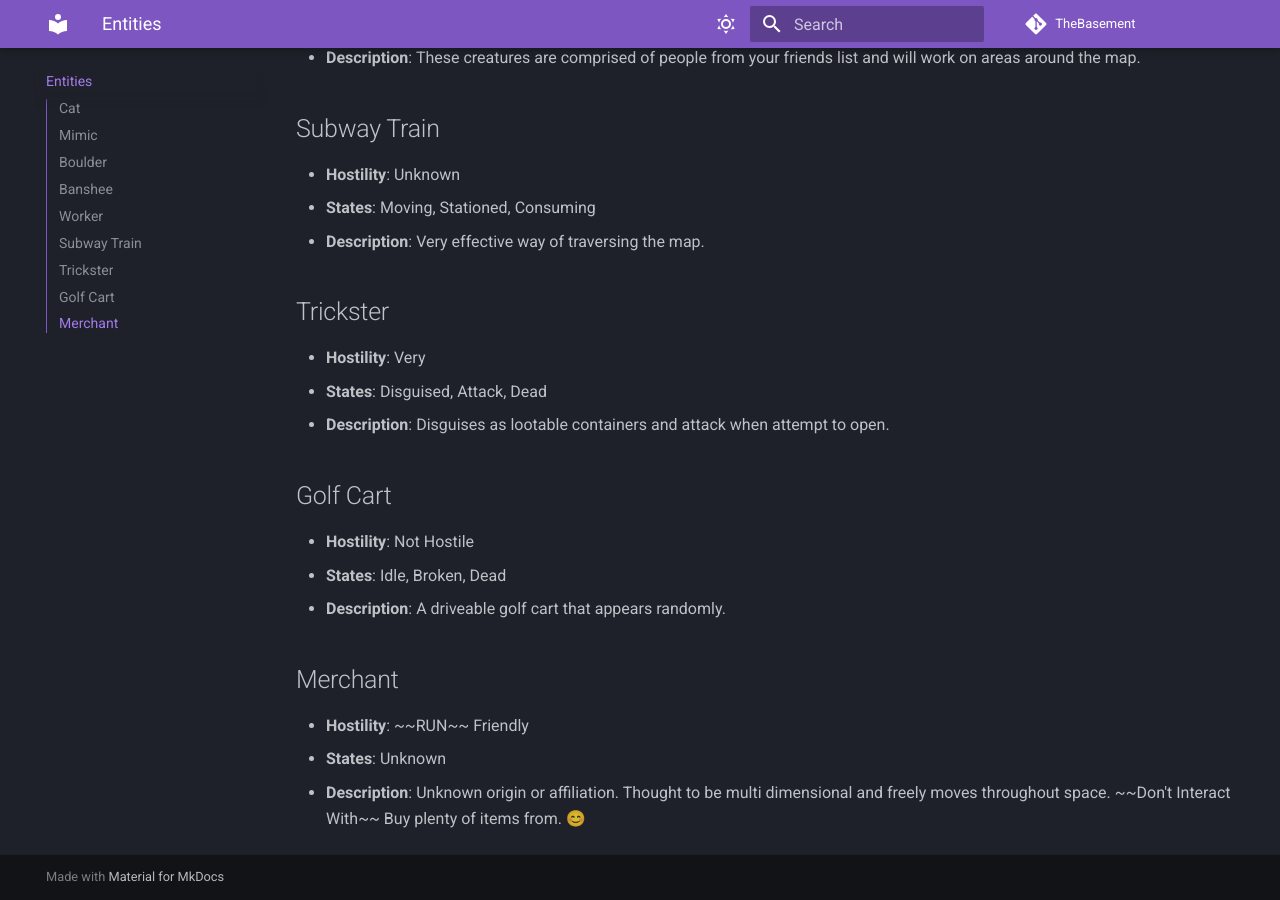
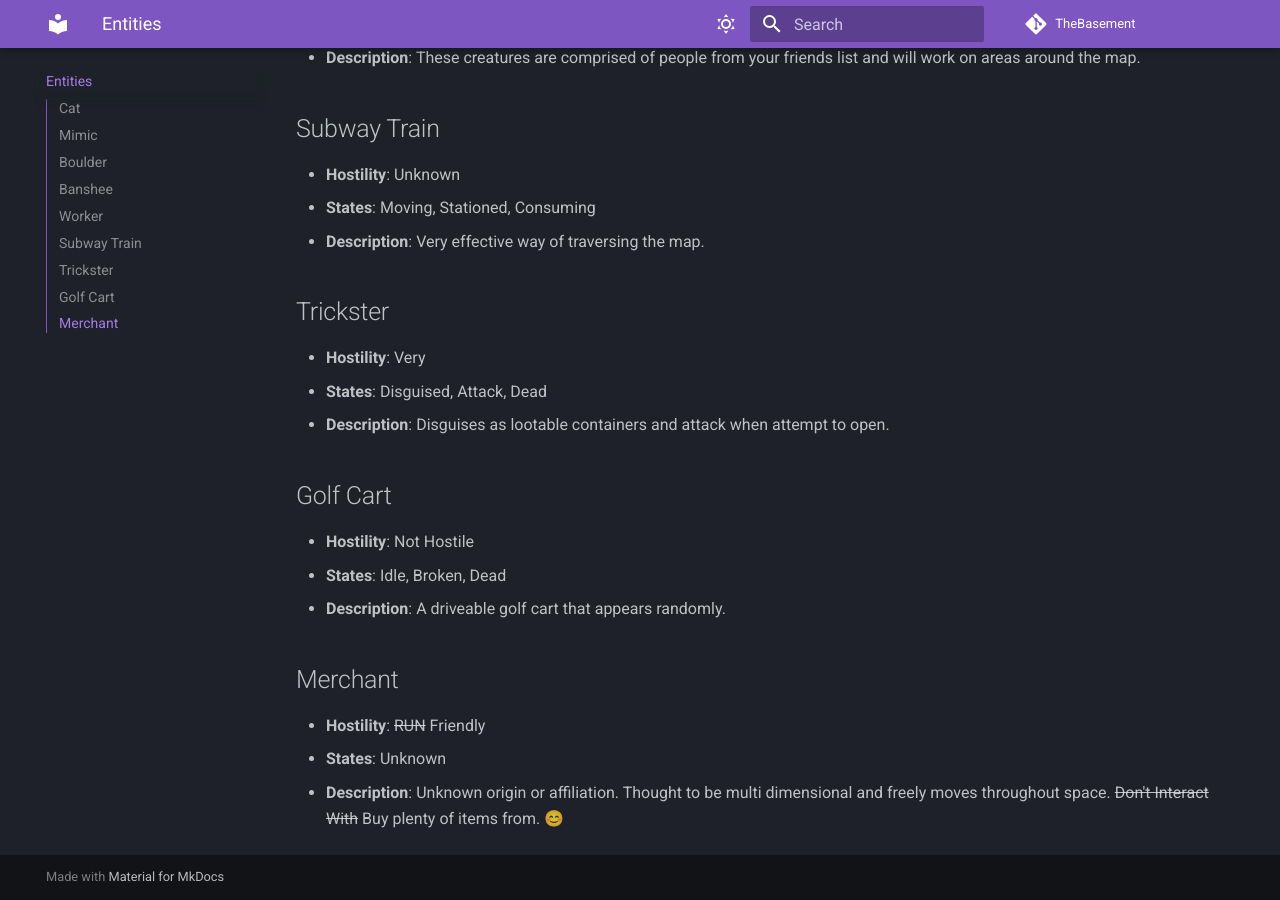
Before and after one commit to JackaBoiGamez/TheBasement, an MkDocs documentation site: the page built from docs/entities.md, in a window 1280 px wide and 900 px high, scrolled down 1036 px. Built offline with MkDocs 1.6.1 and Material for MkDocs 9.7.7, drawn with Linux system fonts in a browser that asks for light colours; comment, search, counter and statistics services are not loaded.

Commit message:
Fix Merchant Markdown

```diff
--- a/mkdocs.yml
+++ b/mkdocs.yml
@@ -48,6 +48,9 @@ markdown_extensions:
   - pymdownx.inlinehilite
   - pymdownx.snippets
   - pymdownx.superfences
+  - pymdownx.mark
+  - pymdownx.tilde
+  - pymdownx.caret
   - pymdownx.tabbed:
       alternate_style: true
   - admonition
```
